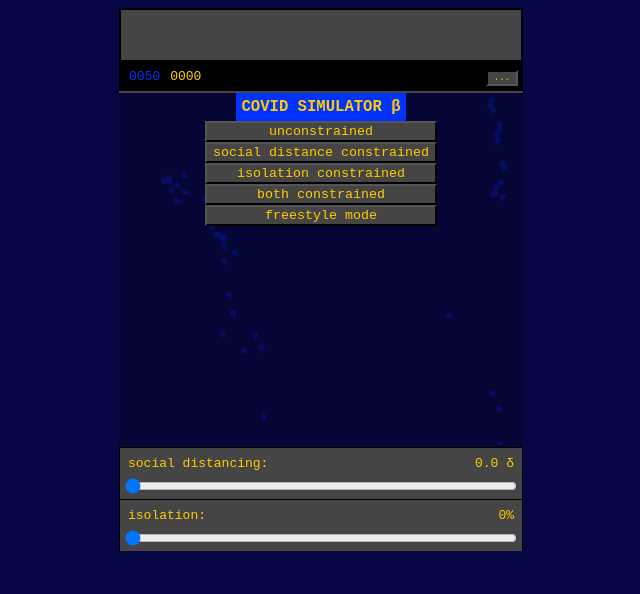
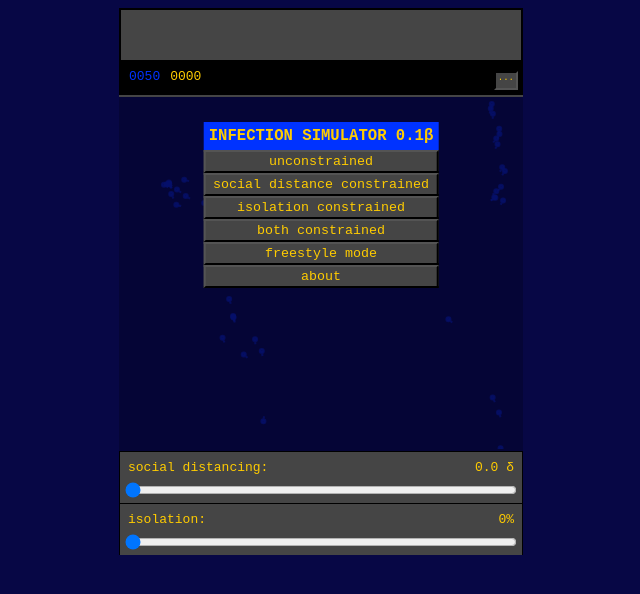
Before and after one commit to bkirkby/ReactBoids, a React (Create React App) app: page / in a window 1280 px wide. Shown: the top 594 px of the page, without its empty margins (319-959 px from the left). Built offline with nearby package versions, Linux system fonts and the light colour scheme; what use-persisted-state would draw is missing.

Commit message:
added about page

```diff
--- /dev/null
+++ b/src/About.js
@@ -0,0 +1,21 @@
+import React from "react";
+
+const About = ({ setShowAbout }) => {
+  return (
+    <div className="about">
+      <button onClick={() => setShowAbout(false)}>close</button>
+      <div className="spacer" />
+      <div>infection simulator v0.1β</div>
+      <div>by brian kirkby</div>
+      <div className="spacer" />
+      <div>
+        this is a test of this here system. lets see how big this can get and
+        when it will flow
+      </div>
+      <div className="spacer" />
+      <div>only a test</div>
+    </div>
+  );
+};
+
+export default About;
--- a/src/App.js
+++ b/src/App.js
@@ -10,6 +10,7 @@ import Swarm from "./Swarm";
 import SimulationHistory from "./SimulationHistory";
 import SimpleMenu from "./SimpleMenu";
 import SwarmControl from "./SwarmControl";
+import About from "./About";
 
 import { createBunch } from "./boidsUtils";
 
@@ -31,6 +32,7 @@ export default function App() {
   //const [simHistory, setSimHistory] = useSimHistory({});
   const [simHistory, setSimHistory] = useState({});
   const [isPaused, setIsPaused] = useState(false);
+  const [showAbout, setShowAbout] = useState(false);
 
   useEffect(() => {
     const canvasNormal = document.getElementById("boidsCanvas-normal");
@@ -102,7 +104,8 @@ export default function App() {
 
   return (
     <div className="app">
-      <div className="normalContainer">
+      {showAbout && <About setShowAbout={setShowAbout} />}
+      <div className="normalContainer" style={{ opacity: showAbout ? 0.2 : 1 }}>
         <GraphCanvas
           boids={boidsNormal}
           canvasWidth={graphWidth}
@@ -149,6 +152,7 @@ export default function App() {
               setIsolationFactor={setIsolationFactor}
               setSdFactor={setSdFactor}
               reset={reset}
+              setShowAbout={setShowAbout}
             />
           )}
           <Swarm
--- a/src/SimpleMenu.js
+++ b/src/SimpleMenu.js
@@ -9,7 +9,8 @@ const SimpleMenu = ({
   canvasHeight,
   setBoids,
   setSimState,
-  reset
+  reset,
+  setShowAbout
 }) => {
   const handleUnconstrained = () => {
     reset();
@@ -75,7 +76,7 @@ const SimpleMenu = ({
           fontSize: "larger"
         }}
       >
-        COVID SIMULATOR β
+        INFECTION SIMULATOR 0.1β
       </span>
       <button onClick={handleUnconstrained}>unconstrained</button>
       <button onClick={handleSdConstrained}>social distance constrained</button>
@@ -84,6 +85,7 @@ const SimpleMenu = ({
       </button>
       <button onClick={handleBothConstrained}>both constrained</button>
       <button onClick={() => setSimState("freestyle")}>freestyle mode</button>
+      <button onClick={() => setShowAbout(true)}>about</button>
     </div>
   );
 };
--- a/src/styles.css
+++ b/src/styles.css
@@ -11,6 +11,8 @@ button {
   font-family: monospace;
   color: #ffcc00;
   background-color: #454545;
+  padding-top: 2px;
+  padding-bottom: 2px;
 }
 
 h2 {
@@ -120,8 +122,37 @@ div.simpleMenu {
   position: absolute;
   left: 50%;
   transform: translateX(-50%);
+  margin-top: 25px;
 }
 
 #menuButton {
   font-size: xx-small;
+  padding-top: 0px;
+  padding-bottom: 5px;
+  padding-right: 2px;
+  padding-left: 2px;
 }
+
+div.about {
+  display: flex;
+  flex-direction: column;
+  justify-content: center;
+  position: absolute;
+  left: 50%;
+  top: 25px;
+  transform: translateX(-50%);
+  background-color: #454545;
+  color: white;
+  border: 4px solid black;
+  padding: 5px;
+  z-index: 1;
+  width: 90%;
+}
+
+div.about > div {
+  font-family: monospace;
+}
+
+div.spacer {
+  padding-top: 15px;
+}
```
